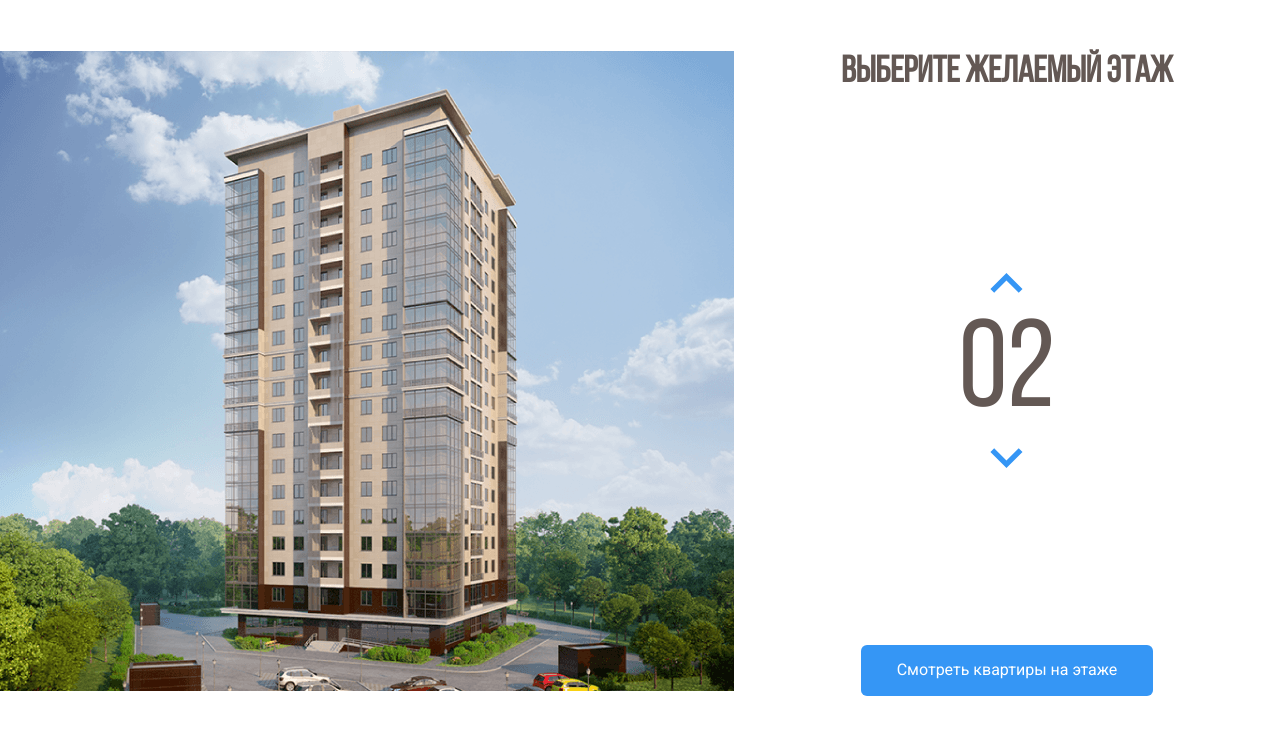
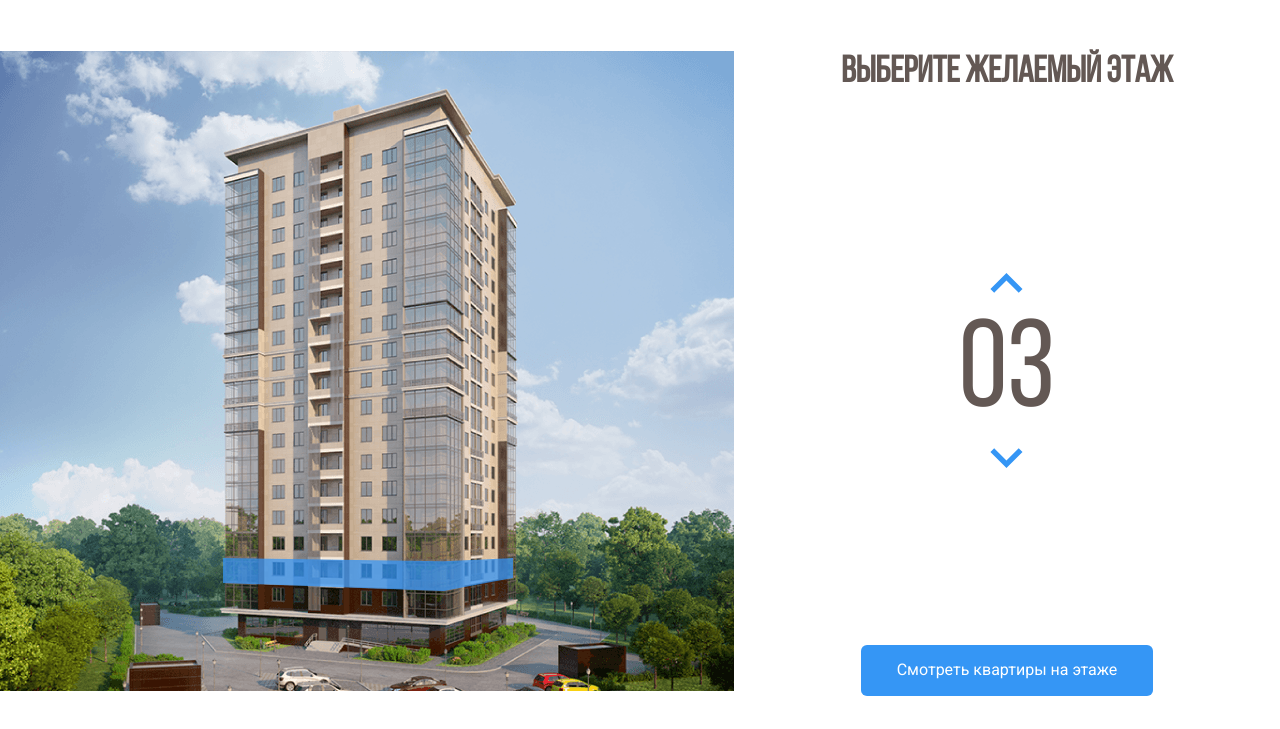
Before and after one commit to Marina-SB/melody, a plain HTML site: page index.html in a window 1280 px wide. Both pictures are taken after a click on the button 1006 px from the left and 354 px from the top of the page. Shown: the part 71-800 px from the top of the page. Drawn offline with nearby package versions, Linux system fonts and the light colour scheme; files whose address does not match are found by name.

Commit message:
Добавили JS

```diff
--- a/css/style.css
+++ b/css/style.css
@@ -72,10 +72,6 @@ a {
     line-height: 1.187;
 }
 
-.navbar-item {
-
-}
-
 .navbar-link {
     color: #fff;
 }
@@ -126,6 +122,10 @@ a {
     text-align: center;
 }
 
+path.current-floor {
+    opacity: 1;
+}
+
 .counter-group {
     display: flex;
     flex-direction: column;
--- a/index.html
+++ b/index.html
@@ -56,23 +56,23 @@
                     </pattern>
                     <image id="image0" width="740" height="640" xlink:href="img/main/home.png" />
                 </defs>
-                <path d="M222 533L442.8 541L512 527.3V549L443.5 568.7L222 557.7V533Z" fill="#3595F6" fill-opacity="0.75" />
-                <path d="M223 532V507L443.3 510.3L513 507V527L443.7 540L223 532Z" fill="#3595F6" fill-opacity="0.75" />
-                <path d="M223 506V481H444H513V504L445 511L223 506Z" fill="#3595F6" fill-opacity="0.75" />
-                <path d="M223 482V457L444.3 453.3L512 460V482H444" fill="#3595F6" fill-opacity="0.75" />
-                <path d="M223 456V430L444.5 426.7L513 437.7V459L444 452.3L223 456Z" fill="#3595F6" fill-opacity="0.75" />
-                <path d="M222 429V405.3L443 393L514 416V437.3L443 425L222 429Z" fill="#3595F6" fill-opacity="0.75" />
-                <path d="M222 407V382L444.2 365.7L514 394.3V415L443.7 393.3L222 407Z" fill="#3595F6" fill-opacity="0.75" />
-                <path d="M222 382V357L444.5 336.7L514 373.3V394L442 365.3L222 382Z" fill="#3595F6" fill-opacity="0.75" />
-                <path d="M222 356V332L445 307.3L514 351.3V373L444.7 335L222 356Z" fill="#3595F6" fill-opacity="0.75" />
-                <path d="M222 331V307L444.5 278.3L514 329.3V350L443.7 307.7L222 331Z" fill="#3595F6" fill-opacity="0.75" />
-                <path d="M221 307V283L443.3 250L514 309.3V329L444 278.3L221 307Z" fill="#3595F6" fill-opacity="0.75" />
-                <path d="M222 282V258L443.2 223L513 287V308L444.3 249.7L222 282Z" fill="#3595F6" fill-opacity="0.75" />
-                <path d="M222 258V233L444.3 195L513 265.3V286L444 222L222 258Z" fill="#3595F6" fill-opacity="0.75" />
-                <path d="M222 232V207L442.8 163.3L513 242.3V265L444 191.7L222 232Z" fill="#3595F6" fill-opacity="0.75" />
-                <path d="M223 208V183L443 135L513 220V243L442.3 163.7L223 208Z" fill="#3595F6" fill-opacity="0.75" />
-                <path d="M222 183V158L441.8 106L513 198.3V221L443.3 134.7L222 183Z" fill="#3595F6" fill-opacity="0.75" />
-                <path d="M222 158V132L444 75.3L513 177V198L443.7 106.3L222 158Z" fill="#3595F6" fill-opacity="0.75" />
+                <path data-floor="02" d="M222 533L442.8 541L512 527.3V549L443.5 568.7L222 557.7V533Z" fill="#3595F6" fill-opacity="0.75" />
+                <path data-floor="03" d="M223 532V507L443.3 510.3L513 507V527L443.7 540L223 532Z" fill="#3595F6" fill-opacity="0.75" />
+                <path data-floor="04" d="M223 506V481H444H513V504L445 511L223 506Z" fill="#3595F6" fill-opacity="0.75" />
+                <path data-floor="05" d="M223 482V457L444.3 453.3L512 460V482H444" fill="#3595F6" fill-opacity="0.75" />
+                <path data-floor="06" d="M223 456V430L444.5 426.7L513 437.7V459L444 452.3L223 456Z" fill="#3595F6" fill-opacity="0.75" />
+                <path data-floor="07" d="M222 429V405.3L443 393L514 416V437.3L443 425L222 429Z" fill="#3595F6" fill-opacity="0.75" />
+                <path data-floor="08" d="M222 407V382L444.2 365.7L514 394.3V415L443.7 393.3L222 407Z" fill="#3595F6" fill-opacity="0.75" />
+                <path data-floor="09" d="M222 382V357L444.5 336.7L514 373.3V394L442 365.3L222 382Z" fill="#3595F6" fill-opacity="0.75" />
+                <path data-floor="10" d="M222 356V332L445 307.3L514 351.3V373L444.7 335L222 356Z" fill="#3595F6" fill-opacity="0.75" />
+                <path data-floor="11" d="M222 331V307L444.5 278.3L514 329.3V350L443.7 307.7L222 331Z" fill="#3595F6" fill-opacity="0.75" />
+                <path data-floor="12" d="M221 307V283L443.3 250L514 309.3V329L444 278.3L221 307Z" fill="#3595F6" fill-opacity="0.75" />
+                <path data-floor="13" d="M222 282V258L443.2 223L513 287V308L444.3 249.7L222 282Z" fill="#3595F6" fill-opacity="0.75" />
+                <path data-floor="14" d="M222 258V233L444.3 195L513 265.3V286L444 222L222 258Z" fill="#3595F6" fill-opacity="0.75" />
+                <path data-floor="15" d="M222 232V207L442.8 163.3L513 242.3V265L444 191.7L222 232Z" fill="#3595F6" fill-opacity="0.75" />
+                <path data-floor="16" d="M223 208V183L443 135L513 220V243L442.3 163.7L223 208Z" fill="#3595F6" fill-opacity="0.75" />
+                <path data-floor="17" d="M222 183V158L441.8 106L513 198.3V221L443.3 134.7L222 183Z" fill="#3595F6" fill-opacity="0.75" />
+                <path data-floor="18" d="M222 158V132L444 75.3L513 177V198L443.7 106.3L222 158Z" fill="#3595F6" fill-opacity="0.75" />
             </svg>
 
         </div>
@@ -93,6 +93,8 @@
         </div>
         <!-- /.main-info -->
     </main>
-
+    <script src="https://code.jquery.com/jquery-3.6.0.min.js"
+        integrity="sha256-/xUj+3OJU5yExlq6GSYGSHk7tPXikynS7ogEvDej/m4=" crossorigin="anonymous"></script>
+        <script src="js/main.js"></script>
 </body>
 </html>
--- /dev/null
+++ b/js/main.js
@@ -0,0 +1,35 @@
+$(document).ready(function () {
+    var currentFloor = 2; // переменная, где храниться каждый этаж
+    var floorPath =  $('.home-img path'); // rf;lsq jnltkmysq 'nf; d ымп
+    var counterUp = $('.counter-up'); // кнопка увеличения этажа
+    var counterDown = $('.counter-down'); // кнопка уменьшения этажа
+
+    // функция при наведении мышью на этаж
+    floorPath.on('mouseover', function () {
+        floorPath.removeClass('current-floor'); // удаляем активный класс этажа
+        currentFloor = $(this).attr('data-floor'); // получаем значение текущего этажа
+        $('.counter').text(currentFloor); // записываем значение этажа в счетчик
+    });
+
+    // отслеживаем клик по кнопке вверх
+    counterUp.on('click', function () {
+        if (currentFloor < 18) { // проверяем значение этажа, оно не д.б. больше 18
+            currentFloor++; // прибавляем один этаж
+        usCurrentFloor = currentFloor.toLocaleString('en-Us', {minimumIntegerDigits: 2, useGrouping: false }); //формируем переменную с этажом, чтобы было 01, а не 1
+        $('.counter').text(usCurrentFloor); // записываем значение этажа в счетчик
+        floorPath.removeClass('current-floor'); // удаляем активный класс у этажей
+        $(`[data-floor=${usCurrentFloor}]`).toggleClass('current-floor'); // подсвечиваем текущий этаж
+        }
+    });
+
+    // отслеживаем клик по кнопке вниз
+    counterDown.on('click', function () {
+        if (currentFloor > 2) { // проверяем значение этажа, оно не д.б. меньше 2
+            currentFloor--; // отнимаем один этаж
+        usCurrentFloor = currentFloor.toLocaleString('en-Us', {minimumIntegerDigits: 2, useGrouping: false }); //формируем переменную с этажом, чтобы было 01, а не 1
+        $('.counter').text(usCurrentFloor); // записываем значение этажа в счетчик
+        floorPath.removeClass('current-floor'); // удаляем активный класс у этажей
+        $(`[data-floor=${usCurrentFloor}]`).toggleClass('current-floor'); // подсвечиваем текущий этаж
+        }
+    });
+});
```
